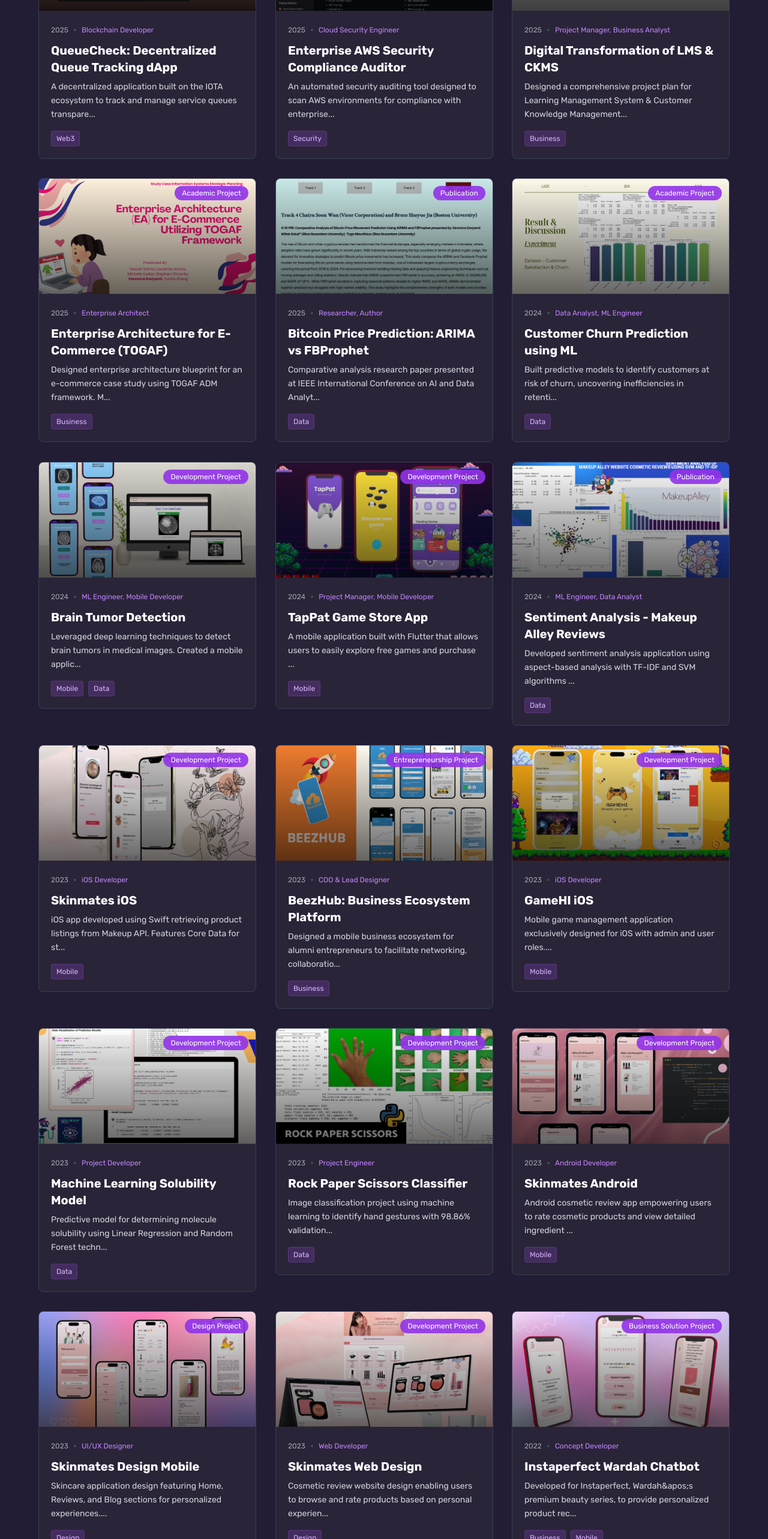
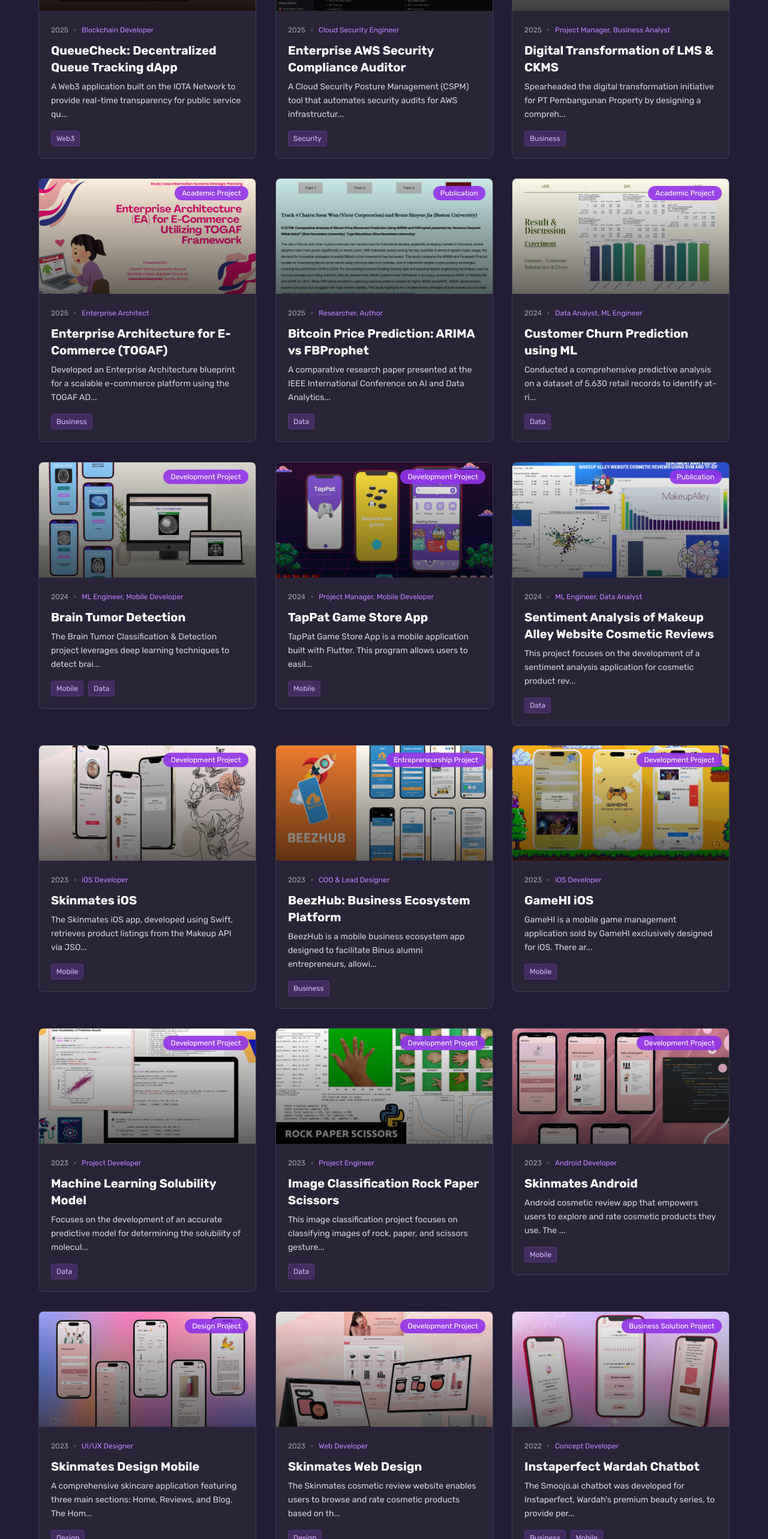
Before and after one commit to verodw/veronicawebsite, a Next.js app: page / in a window 1280 px wide. Shown: the part 2080-4646 px from the top of the page at 60% size. Built offline with nearby package versions, Linux system fonts and the light colour scheme; grey boxes are pictures that could not be loaded.

Commit message:
finalize projects data

```diff
--- a/src/app/components/ProjectSection.jsx
+++ b/src/app/components/ProjectSection.jsx
@@ -6,7 +6,7 @@
   {
     id: 1,
     title: "QueueCheck: Decentralized Queue Tracking dApp",
-    description: "A decentralized application built on the IOTA ecosystem to track and manage service queues transparently. Leveraging IOTA's Tangle technology, this project ensures tamper-proof queue data, reduces wait times through real-time tracking, and provides a trustless interface for users and service providers.",
+    description: `A Web3 application built on the IOTA Network to provide real-time transparency for public service queues (hospitals, banks) without centralized servers. Features a "Report-to-Earn" model using smart contracts to reward users with $QUEUE tokens for valid updates, integrated with IOTA wallets for secure transaction management.`,
     image: "/images/projects/QueueCheck_IOTA.png",
     tag: ["All", "Web3"],
     link: "https://queuecheck.vercel.app/",
@@ -17,7 +17,7 @@
   {
     id: 2,
     title: "Enterprise AWS Security Compliance Auditor",
-    description: "An automated security auditing tool designed to scan AWS environments for compliance with enterprise-grade security standards. It identifies misconfigurations in S3 buckets, IAM roles, and security groups, providing a detailed report to mitigate potential vulnerabilities and ensure cloud infrastructure integrity.",
+    description: `A Cloud Security Posture Management (CSPM) tool that automates security audits for AWS infrastructure. Features a dual-mode architecture for live and simulated audits, checking IAM and Storage against CIS Benchmarks. Includes a Streamlit dashboard for real-time risk visualization and auto-remediation simulation.`,
     image: "/images/projects/AWS_Security.png",
     tag: ["All", "Security"],
     link: "https://aws-audit.streamlit.app/",
@@ -28,7 +28,7 @@
   {
     id: 3,
     title: "Digital Transformation of LMS & CKMS",
-    description: "Designed a comprehensive project plan for Learning Management System & Customer Knowledge Management System implementation at PT Pembangunan Property. Applied Scrumban methodology to manage project scope, cost, quality, risk, and stakeholder engagement.",
+    description: `Spearheaded the digital transformation initiative for PT Pembangunan Property by designing a comprehensive implementation plan for Learning Management (LMS) and Customer Knowledge Management Systems (CKMS). This 17-week initiative, valued at ~Rp 496M, utilized Scrumban methodology to bridge the gap between business strategy and technical execution. The project delivered a robust project charter, Work Breakdown Structure (WBS), and detailed risk analysis to ensure seamless stakeholder engagement and high-quality system integration.`,
     image: "/images/projects/LMS_CKMS.png",
     tag: ["All", "Business"],
     link: "https://drive.google.com/file/d/1rcb9cuLHVMeRk-O5gVZ3q2iAV505Ujd_/view?usp=sharing",
@@ -39,7 +39,7 @@
   {
     id: 4,
     title: "Enterprise Architecture for E-Commerce (TOGAF)",
-    description: "Designed enterprise architecture blueprint for an e-commerce case study using TOGAF ADM framework. Mapped business, data, application, and technology layers, addressing scalability, customer experience, and security.",
+    description: `Developed an Enterprise Architecture blueprint for a scalable e-commerce platform using the TOGAF ADM framework. The project meticulously mapped the Business, Data, Application, and Technology (BDAT) layers to align IT infrastructure with core business objectives. By utilizing ArchiMate modeling and integration matrices, the blueprint addresses critical digital transformation challenges including system scalability, security protocols, and cross-channel customer experience optimization.`,
     image: "/images/projects/EA_TOGAF.png",
     tag: ["All", "Business"],
     link: "https://drive.google.com/file/d/1Q_5mHskTaFOYajorwtgK5LyaLgkoKJoS/view?usp=sharing",
@@ -50,7 +50,7 @@
   {
     id: 5,
     title: "Bitcoin Price Prediction: ARIMA vs FBProphet",
-    description: "Comparative analysis research paper presented at IEEE International Conference on AI and Data Analytics (ICAD) 2025, hosted by Tufts University. Evaluated prediction accuracy using time series forecasting models.",
+    description: `A comparative research paper presented at the IEEE International Conference on AI and Data Analytics (ICAD) 2025, hosted by Tufts University. This study evaluates the accuracy of time-series forecasting models in the volatile cryptocurrency market. By performing rigorous data preprocessing and comparative analysis between ARIMA and FBProphet models, the research provides valuable insights into predictive performance and model reliability for digital asset price movements.`,
     image: "/images/projects/BitcoinPricePrediction.jpeg",
     tag: ["All", "Data"],
     link: "https://ieeexplore.ieee.org/document/11114051",
@@ -63,7 +63,7 @@
   {
     id: 6,
     title: "Customer Churn Prediction using ML",
-    description: "Built predictive models to identify customers at risk of churn, uncovering inefficiencies in retention strategies. Achieved 97.9% accuracy and 99.7% AUC; highlighted key drivers such as tenure and delivery distance.",
+    description: `Conducted a comprehensive predictive analysis on a dataset of 5,630 retail records to identify at-risk customers and uncover inefficiencies in retention strategies. By implementing the CRISP-DM methodology, the study evaluated multiple machine learning models, including Logistic Regression, Decision Tree, SVM, and Ensemble methods. XGBoost emerged as the top performer, achieving an outstanding 97.9% accuracy and 99.7% AUC, demonstrating high precision in addressing significant class imbalances. The analysis highlighted critical churn drivers such as customer tenure, warehouse-to-home delivery distance, and customer care interactions. These technical findings were translated into actionable business insights, focusing on personalized loyalty programs and supply chain optimizations to enhance customer lifetime value and operational efficiency.`,
     image: "/images/projects/CustomerChurnPrediction.png",
     tag: ["All", "Data"],
     link: "https://drive.google.com/file/d/13CTwwy0UHlk6L4QGBTO5B4OwFzV1DFke/view?usp=sharing",
@@ -74,7 +74,7 @@
   {
     id: 7,
     title: "Brain Tumor Detection",
-    description: "Leveraged deep learning techniques to detect brain tumors in medical images. Created a mobile application using Android Studio and TensorFlow Lite model for real-time detection.",
+    description: "The Brain Tumor Classification & Detection project leverages deep learning techniques to detect brain tumors in medical images, offering significant advancements in healthcare diagnostics. The project involved extensive research and the development of a classification model using Python, TensorFlow, Keras, and OpenCV. Utilizing a dataset sourced from Kaggle, the model was trained to accurately classify brain tumor images. Additionally, a mobile application was developed using Android Studio and a TensorFlow Lite model, enabling real-time brain tumor detection from selected images.",
     image: "/images/projects/BrainTumorDetection.png",
     tag: ["All", "Mobile", "Data"],
     link: "https://github.com/verodw/Brain-Tumor-Detect-App",
@@ -85,7 +85,7 @@
   {
     id: 8,
     title: "TapPat Game Store App",
-    description: "A mobile application built with Flutter that allows users to easily explore free games and purchase favorites with an intuitive interface and seamless browsing experience.",
+    description: "TapPat Game Store App is a mobile application built with Flutter. This program allows users to easily and enjoyably explore free games and purchase their favorite games. Key features of the app include an extensive collection of games across various genres such as racing, mystery, and adventure. The app's intuitive interface, crafted with careful attention to user experience, ensures easy navigation and a seamless browsing experience.",
     image: "/images/projects/TapPat_GameStore.png",
     tag: ["All", "Mobile"],
     link: "https://drive.google.com/drive/folders/17wrIuAM-ZbJEzVzb576gVpzWFw0w7-5b?usp=sharing",
@@ -95,8 +95,8 @@
   },
   {
     id: 9,
-    title: "Sentiment Analysis - Makeup Alley Reviews",
-    description: "Developed sentiment analysis application using aspect-based analysis with TF-IDF and SVM algorithms to categorize cosmetic reviews into positive, neutral, and negative sentiments.",
+    title: "Sentiment Analysis of Makeup Alley Website Cosmetic Reviews",
+    description: "This project focuses on the development of a sentiment analysis application for cosmetic product reviews sourced from the Makeup Alley website. Leveraging aspect-based sentiment analysis with TF-IDF and SVM algorithms, the application categorizes reviews into positive, neutral, and negative sentiments. By accurately classifying reviews, the project emphasizes the significance of sentiment analysis for businesses to comprehend and enhance customer satisfaction. The evaluation results demonstrate the effectiveness of the TF-IDF and SVM methods, with 182 positive, 23 negative, and 3 neutral reviews identified. The experiment achieves an accuracy rate of 74.04%, with 154 correct predictions out of 208 reviews, underscoring the practical utility of sentiment analysis in deciphering customer sentiments.",
     image: "/images/projects/SentimentAnalysis_MakeupAlley.png",
     tag: ["All", "Data"],
     link: "https://www.canva.com/design/DAF4FmXL058/AHuPSgG5mLXddl9yOl4FJQ/view",
@@ -107,7 +107,7 @@
   {
     id: 10,
     title: "Skinmates iOS",
-    description: "iOS app developed using Swift retrieving product listings from Makeup API. Features Core Data for storage and user review modification capabilities.",
+    description: "The Skinmates iOS app, developed using Swift, retrieves product listings from the Makeup API via JSON. It utilizes core data for efficient storage of user, review, and product data. Key features include the ability to view detailed product information for compatibility assessment, post and read reviews from other users, and modify or delete user-generated reviews within the app interface.",
     image: "/images/projects/Skinmates_iOS.png",
     tag: ["All", "Mobile"],
     link: "https://github.com/verodw/skinmatesmms.git",
@@ -118,7 +118,7 @@
   {
     id: 11,
     title: "BeezHub: Business Ecosystem Platform",
-    description: "Designed a mobile business ecosystem for alumni entrepreneurs to facilitate networking, collaboration, and investment opportunities. Validated at BIFEST and GERBI.",
+    description: "BeezHub is a mobile business ecosystem app designed to facilitate Binus alumni entrepreneurs, allowing businesses, startups, and public investors to interact, collaborate, and build business relationships. Binus graduates or those who have worked at Binus, can register their businesses on BeezHub by confirming their identity with Binus administration. The app features a home section for posts, events, and recommendations, a network section for connecting with other users, an invest section, a profile section for viewing results and adding businesses, and a premium section for exclusive access.",
     image: "/images/projects/BeezHub_Prototype.png",
     tag: ["All", "Business"],
     link: "https://tinyurl.com/BeezhubVidAsg2",
@@ -129,7 +129,7 @@
   {
     id: 12,
     title: "GameHI iOS",
-    description: "Mobile game management application exclusively designed for iOS with admin and user roles.",
+    description: "GameHI is a mobile game management application sold by GameHI exclusively designed for iOS. There are two roles in this application, admin and user. The admin in this application can insert, update, and delete mobile games. The user can buy mobile games and view mobile games in GameHI based on what is set by the admin.",
     image: "/images/projects/GameHI_iOS.png",
     tag: ["All", "Mobile"],
     link: "https://drive.google.com/file/d/1rrYJeqEumnJtNyv6kNbwQCVnb7H45j38/view?usp=sharing",
@@ -140,7 +140,7 @@
   {
     id: 13,
     title: "Machine Learning Solubility Model",
-    description: "Predictive model for determining molecule solubility using Linear Regression and Random Forest techniques.",
+    description: "Focuses on the development of an accurate predictive model for determining the solubility of molecules in water or solvent. Utilizing Python programming language, various machine learning techniques were implemented to construct and evaluate predictive models. Techniques such as Linear Regression and Random Forest were explored to identify the most effective approach for addressing the solubility prediction task. Additionally, data visualization methods, including scatter plots and polynomial regression, were employed to gain insights into the relationship between experimental and predicted solubility values.",
     image: "/images/projects/ML_Model.png",
     tag: ["All", "Data"],
     link: "https://colab.research.google.com/drive/18SVZ5oXsCb-3vzcVP8seDGCDnjgdY1gX",
@@ -150,8 +150,8 @@
   },
   {
     id: 14,
-    title: "Rock Paper Scissors Classifier",
-    description: "Image classification project using machine learning to identify hand gestures with 98.86% validation accuracy.",
+    title: "Image Classification Rock Paper Scissors",
+    description: "This image classification project focuses on classifying images of rock, paper, and scissors gestures using machine learning techniques. The dataset consists of a total of 1312 training samples and 876 validation samples, with each class (rock, paper, scissors) having a balanced distribution. The model achieved an impressive validation accuracy of 98.86%, indicating its effectiveness in accurately classifying hand gestures. With extensive training and validation data, the model demonstrates robust performance in distinguishing between different gestures, laying the foundation for applications in gesture recognition and interactive gaming.",
     image: "/images/projects/RPS_ImageClassification.png",
     tag: ["All", "Data"],
     link: "https://github.com/verodw/FinalProject_ImageClassification.git",
@@ -162,7 +162,7 @@
   {
     id: 15,
     title: "Skinmates Android",
-    description: "Android cosmetic review app empowering users to rate cosmetic products and view detailed ingredient information.",
+    description: "Android cosmetic review app that empowers users to explore and rate cosmetic products they use. The app provides comprehensive information, including product ingredients, benefits, drawbacks, and user experiences. With Skinmates, users can make informed decisions about cosmetic purchases, ensuring they find the products best suited to their needs. By leveraging a trusted cosmetic review app like Skinmates, consumers can maximize the benefits of using the right cosmetic products.",
     image: "/images/projects/Skinmates_Android.png",
     tag: ["All", "Mobile"],
     link: "https://github.com/ClaudyaSalim/MCS_LEC_Skinmates.git",
@@ -173,7 +173,7 @@
   {
     id: 16,
     title: "Skinmates Design Mobile",
-    description: "Skincare application design featuring Home, Reviews, and Blog sections for personalized experiences.",
+    description: "A comprehensive skincare application featuring three main sections: Home, Reviews, and Blog. The Home page features a search bar, category selection, recommendations, and the latest reviews. Users can easily access skincare product evaluations, rate products, and contribute their own reviews. Additionally, the app offers insightful skincare knowledge through its blog section, allowing users to share and learn from each other. SkinMates is designed to provide personalized product recommendations based on user preferences, ensuring a tailored skincare experience.",
     image: "/images/projects/Skinmates_Prototype.png",
     tag: ["All", "Design"],
     link: "https://www.figma.com/proto/VBsnNL84Wi1tsC6z1H6ow5/Skinmates",
@@ -184,7 +184,7 @@
   {
     id: 17,
     title: "Skinmates Web Design",
-    description: "Cosmetic review website design enabling users to browse and rate products based on personal experiences.",
+    description: "The Skinmates cosmetic review website enables users to browse and rate cosmetic products based on their personal experiences. The website offers comprehensive information, including brand, category, colors, price, and detailed descriptions of each cosmetic product. Users have the opportunity to explore and learn more about the products they are interested in, ultimately allowing them to make informed decisions and select the most suitable options. By utilizing a trusted cosmetic review website like Skinmates, users can optimize the benefits of using the right cosmetic products for their needs.",
     image: "/images/projects/Skinmates_WebDesign.png",
     tag: ["All", "Design"],
     link: "https://github.com/verodw/webdesign-skinmates.git",
@@ -195,7 +195,7 @@
   {
     id: 18,
     title: "Instaperfect Wardah Chatbot",
-    description: "Developed for Instaperfect, Wardah&apos;s premium beauty series, to provide personalized product recommendations based on customers&apos; skin type and preferences.",
+    description: "The Smoojo.ai chatbot was developed for Instaperfect, Wardah's premium beauty series, to provide personalized product recommendations based on customers' skin type and preferences. Through the chatbot interface, customers can efficiently select the product version that aligns with their needs and receive comprehensive information about product benefits, ingredients, usage directions, and tips. This chatbot enhances the customer experience by facilitating seamless product exploration, purchasing, and obtaining tailored assistance.",
     image: "/images/projects/Instaperfect_Chatbot.png",
     tag: ["All", "Business", "Mobile"],
     link: "https://app.smojo.org/byanarvendy/helpy",
@@ -206,7 +206,7 @@
   {
     id: 19,
     title: "Bluejack Pharmacy App",
-    description: "Android application built with Java and SQLite to manage pharmaceutical services and transactions.",
+    description: "The Bluejack Pharmacy mobile application was created to make it easy for users to access pharmaceutical services and make drug purchases from the Bluejack Pharmacy firm. Using the Java programming language and SQLite as the database to store the data (users, medications, and transactions), this application was created for the Android operating system. This program comprises of a number of pages with various features.",
     image: "/images/projects/BluejackPharmacy_Android.png",
     tag: ["All", "Mobile"],
     link: "https://drive.google.com/file/d/17nDX80cCPR5jcFlAC4Q0r86wfz07RyIx/view?usp=sharing",
@@ -217,7 +217,7 @@
   {
     id: 20,
     title: "English Adventure",
-    description: "Educational app designed for children to enhance English skills through interactive games and progress tracking.",
+    description: "English Adventure English Adventures is an educational app designed for children aged 7 to 12 to enhance their English language skills through interactive games, activities, and lessons. The app features fun language games covering vocabulary, grammar, pronunciation, and comprehension, making learning enjoyable for kids. It also offers progress tracking tools to monitor children's development and interactive lessons covering reading, writing, listening, and speaking.",
     image: "/images/projects/EnglishAdventure_Prototype.png",
     tag: ["All", "Design"],
     link: "https://www.figma.com/proto/ee18shCvgzg04zAZlD3P9w/Project-HCI_Game-Edukasi",
```
